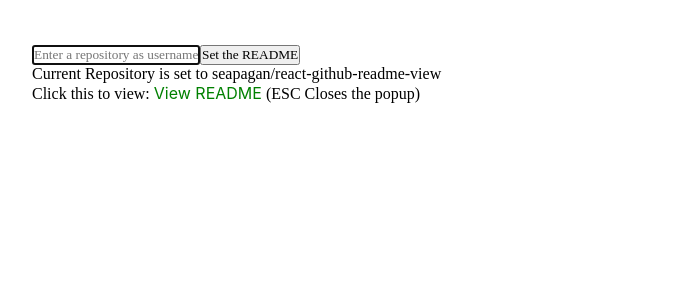
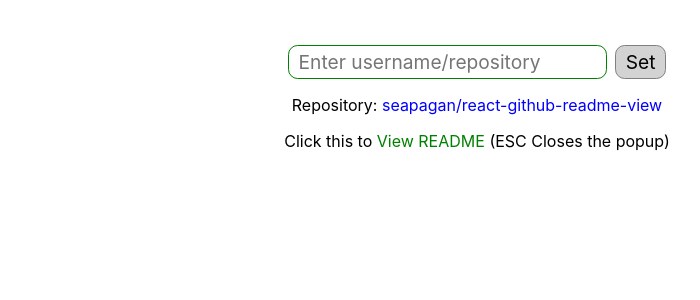
Before and after one commit to seapagan/react-github-readme-button, a React (Create React App) app: page / in a window 1280 px wide. Shown: the top 300 px of the page, without its empty margins (163-863 px from the left). Built offline with nearby package versions, Linux system fonts and the light colour scheme.

Commit message:
more tweaks to test app layout

```diff
--- a/src/App.js
+++ b/src/App.js
@@ -24,22 +24,22 @@ function App() {
         <input
           type="text"
           autoFocus={true}
-          placeholder="Enter a repository as username/repository"
+          placeholder="Enter username/repository"
           value={repoName}
           onChange={e => setRepoName(e.target.value)}
         />
         <button type="submit" onClick={apply}>
-          Set the README
+          Set
         </button>
       </form>
-      <p>Current Repository is set to {searchRepo}</p>
-      Click this to view:{" "}
-      <GitHubReadmeButton
-        className="button-style"
-        repo={searchRepo}
-        branch="main"
-      />{" "}
-      (ESC Closes the popup)
+      <p className="current-repo">
+        Repository: <span className="repo-name">{searchRepo}</span>
+      </p>
+      <div className="click-message">
+        Click this to{" "}
+        <GitHubReadmeButton className="button-style" repo={searchRepo} /> (ESC
+        Closes the popup)
+      </div>
     </div>
   );
 }
--- a/src/App.scss
+++ b/src/App.scss
@@ -2,17 +2,61 @@
   box-sizing: border-box;
   margin: 0;
   padding: 0;
-  font-family: inherit;
+  font-family: -apple-system, BlinkMacSystemFont, "Segoe UI", Helvetica, Arial,
+    sans-serif, "Apple Color Emoji", "Segoe UI Emoji";
 }
 
 .app {
-  min-width: 200px;
+  display: flex;
+  flex-direction: column;
+  row-gap: 1em;
+  align-items: center;
+  min-width: 320px;
   max-width: 980px;
   margin: 0 auto;
   padding: 45px;
 
+  form {
+    display: flex;
+    column-gap: 0.5em;
+
+    input,
+    button {
+      all: unset;
+      font-size: 1.2em;
+      padding: 0.2em 0.5em;
+      border: 1px solid lightgray;
+      border-radius: 0.5em;
+      cursor: pointer;
+    }
+
+    input {
+      &:focus {
+        border: 1px solid green;
+      }
+    }
+    button {
+      border: 1px solid gray;
+      background-color: lightgray;
+
+      &:focus {
+        border: 1px solid black;
+      }
+    }
+  }
+
+  .repo-name {
+    color: blue;
+  }
+
+  .click-message,
+  .current-repo {
+    // margin: 0 1em;
+    text-align: center;
+  }
+
   .button-style {
-    // padding: 0.5em;
+    // optional styles to affect the button.
   }
 }
 
--- a/src/components/github-readme/GitHubReadme.scss
+++ b/src/components/github-readme/GitHubReadme.scss
@@ -1,5 +1,6 @@
 .markdown-body {
   position: relative;
+  // text-align: initial;
   padding: 20px;
   margin: 0.5em 0;
 
@@ -22,6 +23,7 @@
 .modal-wrapper {
   position: fixed;
   z-index: 15;
+  text-align: initial;
   top: 20px;
   left: max(20px, calc((100vw - 980px) / 2));
   right: max(20px, calc((100vw - 980px) / 2));
@@ -46,7 +48,8 @@
 
   header {
     font-size: 1.2em;
-    padding: 0.3em;
+    padding: 0.3em 0.6em;
+    text-align: left;
     background-color: rgb(122, 124, 255);
     a {
       text-decoration: none;
```
